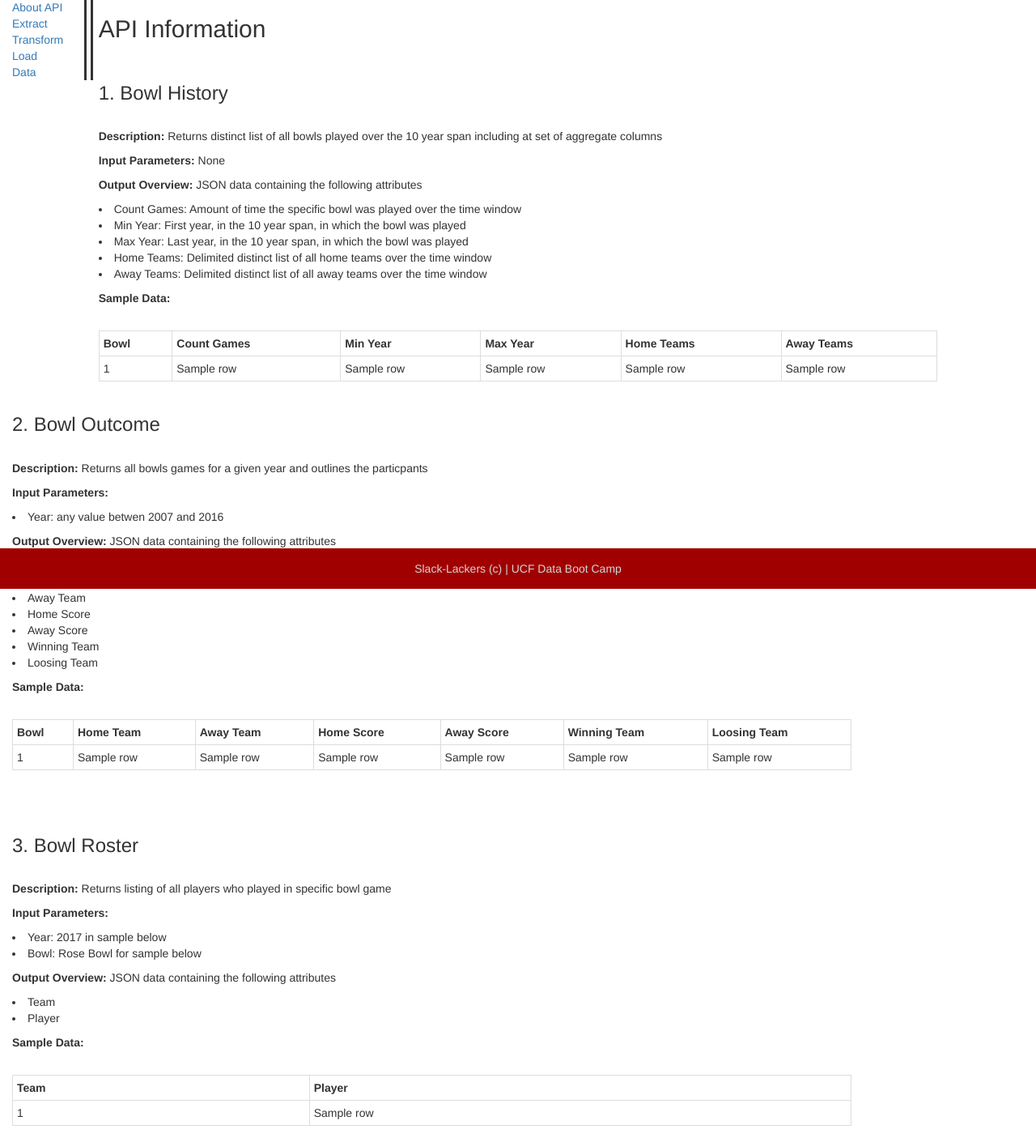
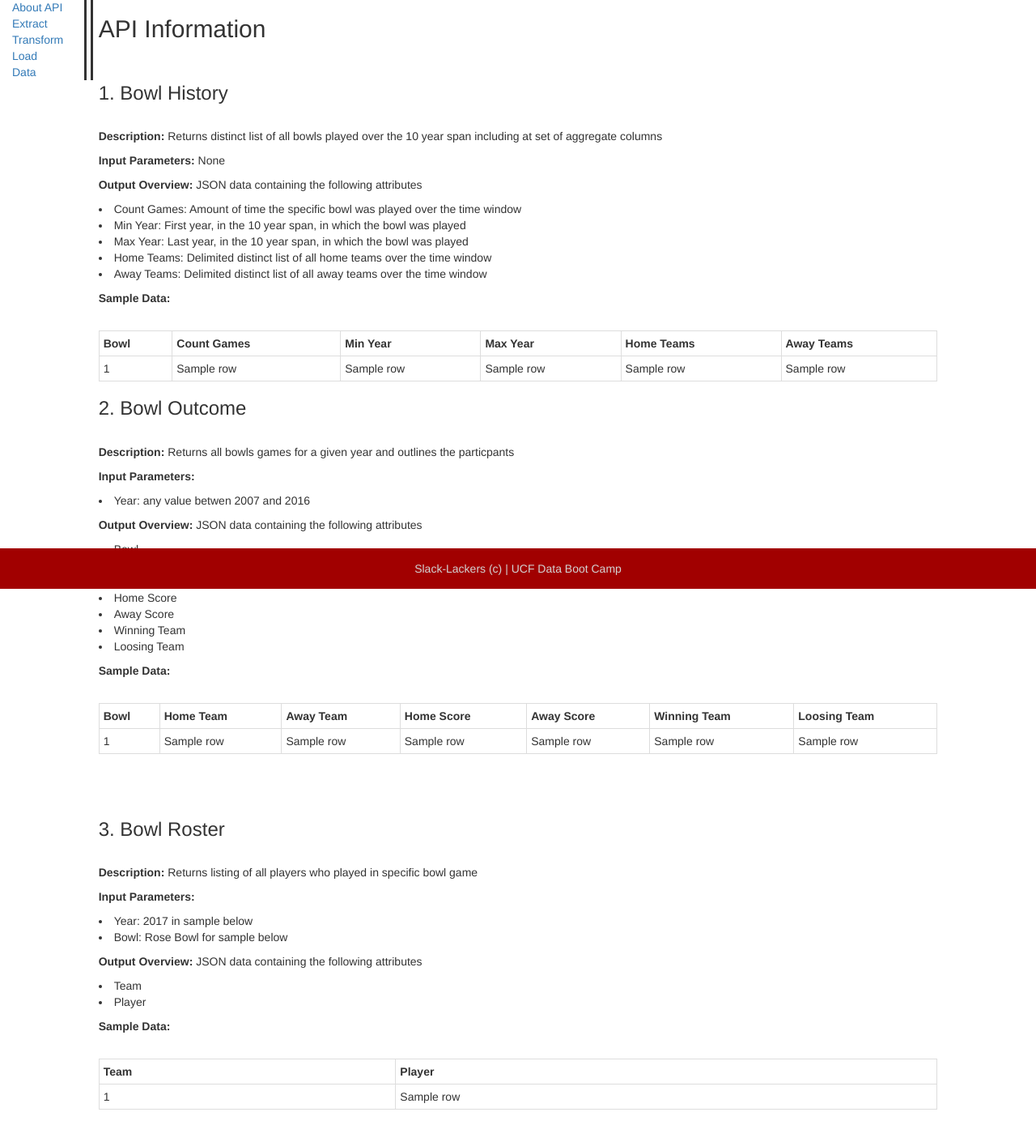
Before and after one commit to ctran301/College-FootBall-Bowl-Center, a Flask app: template templates/api.html in a window 1280 px wide. Shown: the part 73-1483 px from the top of the page at 81% size. After the commit the page ends 1443 px from the top, so only its background shows below. Run offline with Flask 2, Linux system fonts and the light colour scheme; the template is opened without the code that fills it: most values are stand-ins (such as "Sample title", 1, 10 or a date in 2020); parts of the project's set-up code (start-up, migrations or seed data) failed here and were passed over; some libraries are stand-ins or nearby versions.

Commit message:
div change

```diff
--- a/templates/api.html
+++ b/templates/api.html
@@ -101,9 +101,7 @@
                             </tr>
                         {% endfor %}
                     </table>
-                </div> <!--End Left Nav col div-->
 
-                <div class="col-md-10"> <!--Content-->
                     <h3>2. Bowl Outcome</h3>
                     <br>
                     <p><strong>Description:</strong> Returns all bowls games for a given year and outlines the particpants</p>
@@ -143,10 +141,7 @@
                             </tr>
                         {% endfor %}
                     </table>
-                </div> <!--End Left Nav col div-->
 
-
-                <div class="col-md-10"> <!--Content-->
                     <br>
                     <br>
                     <h3>3. Bowl Roster</h3>
```
